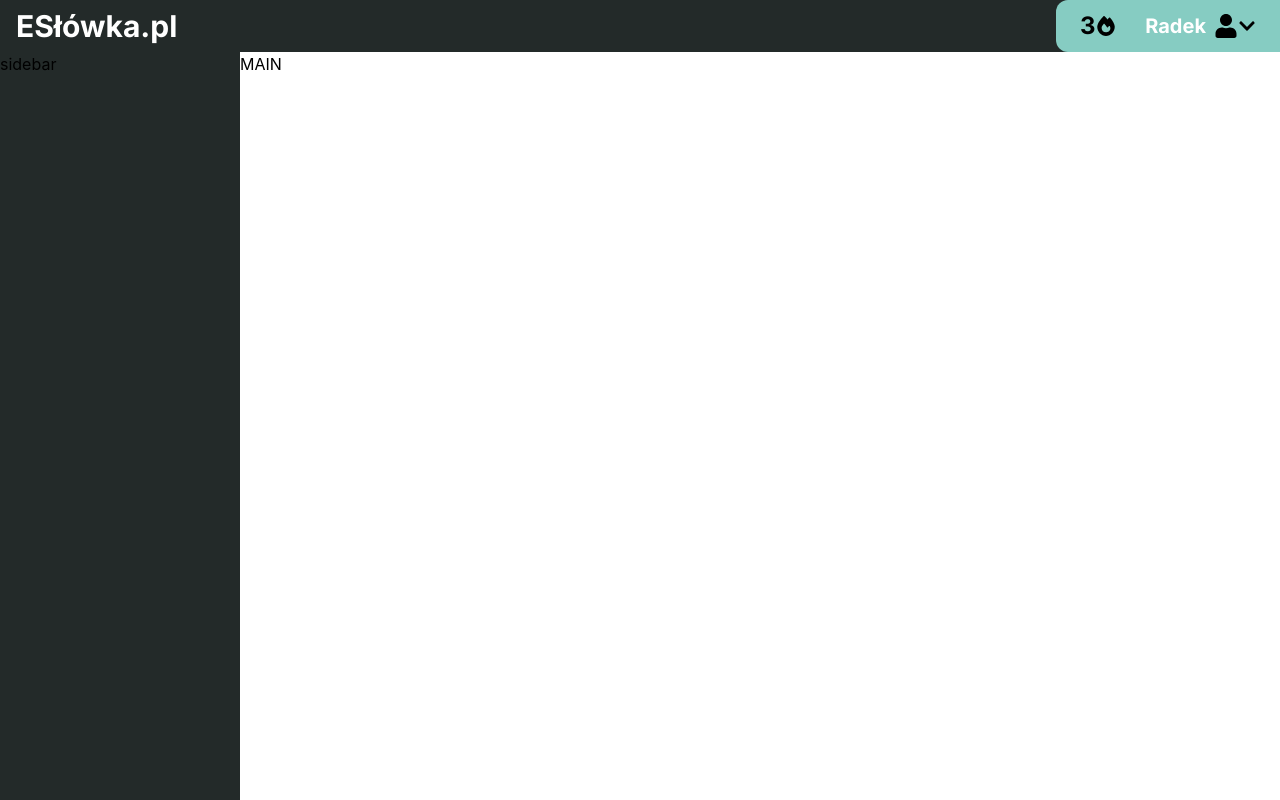
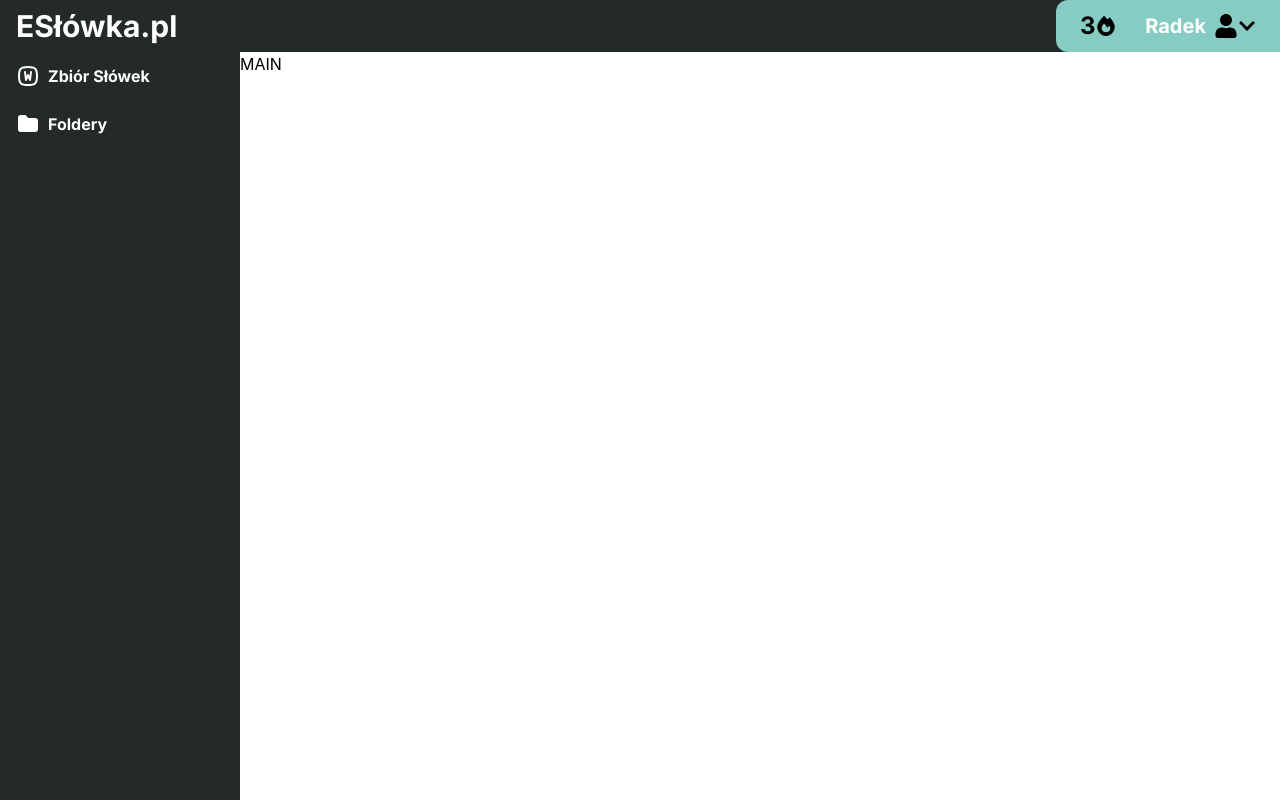
Before and after one commit to rczerwiec/eslowka-fe, a React (Create React App) app: page / in a window 1280 px wide. Built offline with nearby package versions, Linux system fonts and the light colour scheme.

Commit message:
Sidebar buttons add

```diff
--- a/src/Components/SideBar.tsx
+++ b/src/Components/SideBar.tsx
@@ -1,7 +1,27 @@
+import { TbSquareRoundedLetterW } from "react-icons/tb";
+import { TbFolderFilled } from "react-icons/tb";
+
 const SideBar = () => {
     return(
         <div className="relative top-0 left-0 bg-main w-60 h-full">
-            sidebar
+            <div className="flex h-12 items-center pl-4 gap-2 hover:bg-third">
+                <div>
+                    <TbSquareRoundedLetterW className="text-2xl text-white"/>
+                </div>
+                <div className="text-white font-inter font-bold text-base">
+                    Zbiór Słówek
+                </div>
+            </div>
+
+            <div className="flex h-12 items-center pl-4 gap-2 hover:bg-third">
+                <div>
+                    <TbFolderFilled className="text-2xl text-white"/>
+                </div>
+                <div className="text-white font-inter font-bold text-base">
+                    Foldery
+                </div>
+            </div>
+
         </div>
     )
 }
--- a/tailwind.config.js
+++ b/tailwind.config.js
@@ -8,6 +8,7 @@ module.exports = {
       colors: {
         main: "#232A29",
         secondary: "#86CCC2",
+        third: "#3C4A48",
       }
     },
     fontFamily: {
```
